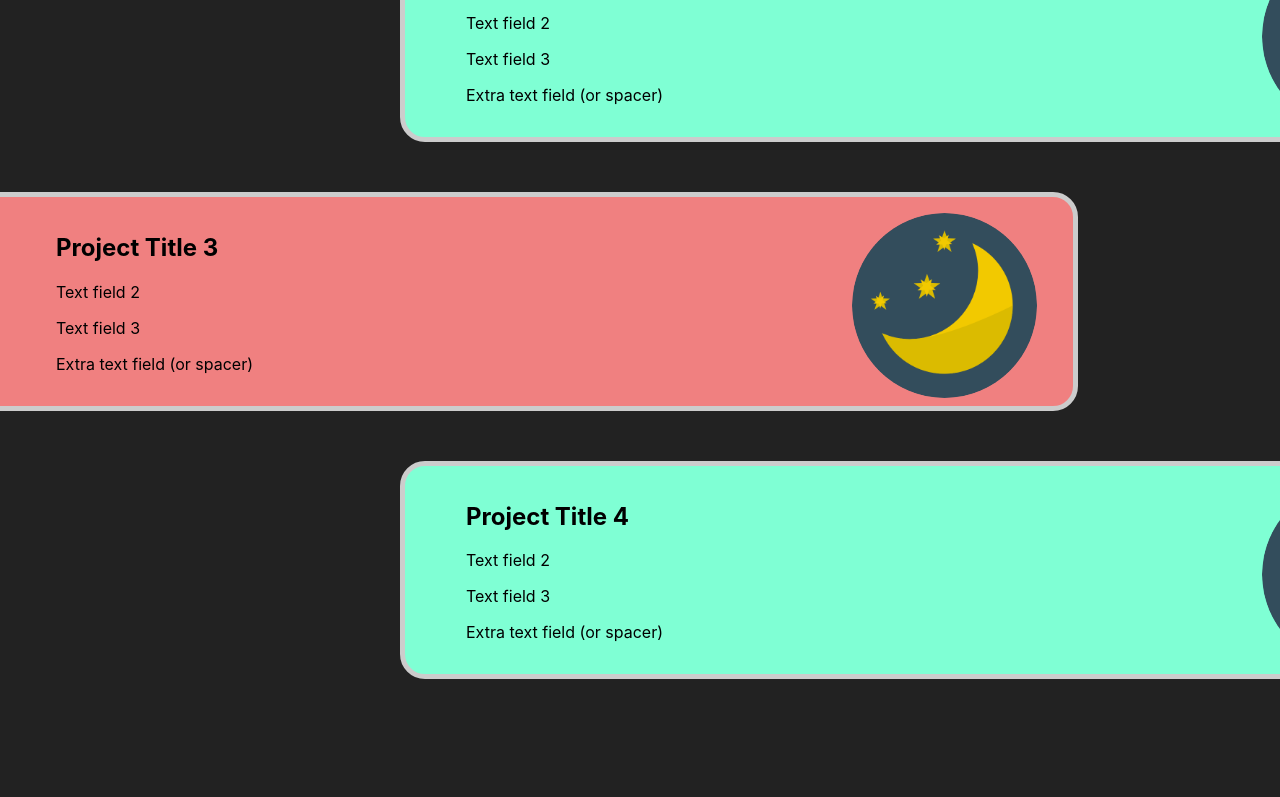
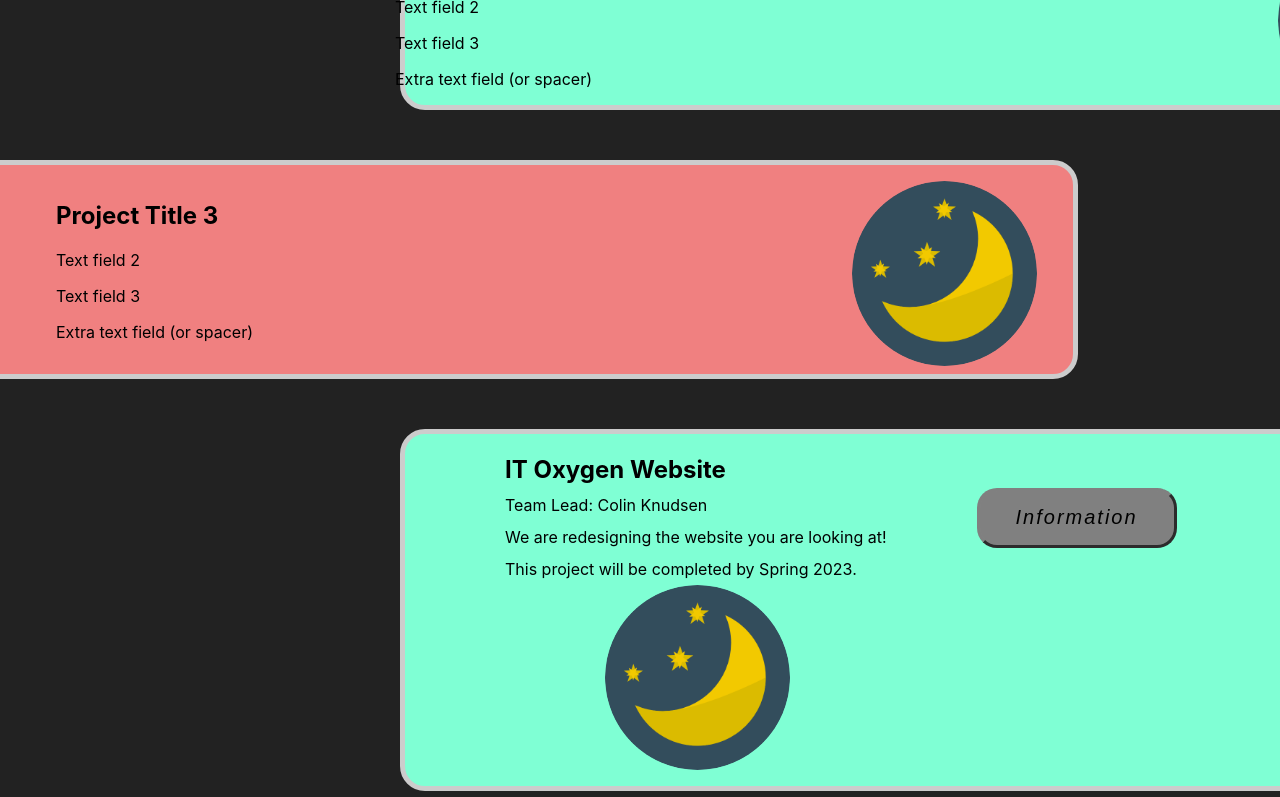
Before and after one commit to itoxygen/ITO-Website-Redesign, a React (Create React App) app in the folder my-app/: page / in a window 1280 px wide. Shown: the part 2000-2797 px from the top of the page. Built offline with nearby package versions, Linux system fonts and the light colour scheme.

Commit message:
Unimprosoning the popup box

```diff
--- a/my-app/src/App.css
+++ b/my-app/src/App.css
@@ -14,7 +14,7 @@
     aqua,
     blue
   );
-  height: 50px;
+  height: 200px;
   position: fixed;
   aspect-ratio: 1;
   left: 50%;
@@ -22,7 +22,7 @@
   translate: -50% -50%;
   border-radius: 50%;
   animation: rotate 10s infinite;
-  filter: blur(10px);
+  filter: blur(50px);
   opacity: 50%;
   z-index: 1;
 }
@@ -45,14 +45,6 @@
 
 
 
-.popup {
-  height: 500px;
-  width: 100%;
-  background-color: green;
-  position: absolute;
-  top: 210%;
-  right: 25%;
-}
 
 
 .landingPageContent {
@@ -368,6 +360,8 @@ html {
   z-index: 2;
 }
 
+
+
 /* Float images inside the container to the left. Add a right margin, and style the image as a circle */
 .projectLeftIndent img {
   float: right;
@@ -381,12 +375,12 @@ html {
   border: 5px solid #ccc;
   background-color:aquamarine;
   border-radius: 25px;
-  padding: 16px;
-  margin: 50px;
+  /*padding: 16px;*/
+  padding-left:40px;
   margin-left: 400px;
   margin-right: -40px;
   text-align: justify;
-  text-indent: 45px;
+  text-indent: -50px;
   position:relative;
   z-index: 2;
 }
@@ -398,3 +392,62 @@ html {
   border-radius: 50%;
   z-index: 2;
 }
+
+.project_list_item {
+  scroll-behavior: smooth;
+  list-style: none;
+  /*Removes the dots in the front of each list item.*/
+  display: inline-block;
+  /*Sets the list items horizontal.*/
+  padding: 0px 20px;
+  /*Adds some distance between each navigation item.*/
+  vertical-align: middle;
+  line-height: 0px;
+  margin-left: 100px;
+}
+
+.project_button {
+  height: 60px;
+  width: 200px;
+  border-radius: 20px;
+  border-width: 3px;
+  border-color: gray;
+  animation: background-pan 3s linear infinite;
+  background: gray;
+  background-size:200%;
+  letter-spacing: 2px;
+  font-size: 20px;
+  cursor: pointer;
+  font-style:oblique;
+}
+
+
+.popup {
+  height: 500px;
+  width: 50%;
+  margin-left: 25%;
+  background-color: gray;
+  position: absolute;
+  top: 210%;
+  z-index: 3;
+}
+
+.popup_backdrop img {
+  float: right;
+  margin-right: 30px;
+  border-radius: 50%;
+  z-index: 2;
+}
+
+.popup_backdrop  b {
+  float: left;
+  font-size: xx-small;
+  position: relative;
+}
+
+.popup_backdrop  p {
+  float: left;
+  margin-right: 100px;
+  font-size: medium;
+  position: relative;
+}
--- a/my-app/src/App.tsx
+++ b/my-app/src/App.tsx
@@ -99,20 +99,41 @@ function App() {
             </div>
 
             <div className="projectRightIndent">
-              <img id="moon" src="darkmode.png" alt="TEMPORARY PLACEHOLDER" width="185px"></img>
-              <h2>Project Title 4</h2>
-              <p>Text field 2</p>
-              <p>Text field 3</p>
-              <p>Extra text field (or spacer)</p>
+              <ul className="project_list">
+                <li className="project_list_item">
+                  <h2>IT Oxygen Website</h2>
+                  <br></br>
+                  <p>Team Lead: Colin Knudsen</p>
+                  <br></br>
+                  <p>We are redesigning the website you are looking at!</p>
+                  <br></br>
+                  <p>This project will be completed by Spring 2023.</p>
+                </li>
+                <li className="project_list_item"><button className="project_button">Information</button></li>
+                <li className="project_list_item"><img id="moon" src="darkmode.png" alt="TEMPORARY PLACEHOLDER" width="185px"></img></li>
+              </ul>
+
             </div>
         </div>
      </div>
 
      <div className="joe" id="joe"></div>
 
-     {isShown && (<div className="popup" onMouseEnter={() => setIsShown(true)} onMouseLeave={() => setIsShown(false)}>
-      <div className="popup_backdrop"></div>
-     </div>)}
+     {isShown &&
+     (<div className="popup" onMouseEnter={() => setIsShown(true)} onMouseLeave={() => setIsShown(false)}>
+        <div className="popup_backdrop">
+            <img id="moon" src="darkmode.png" alt="TEMPORARY PLACEHOLDER" width="185px"></img>
+            <h2>IT Oxygen Website</h2>
+            <p>Team Lead: Colin Knudsen</p>
+            <p>Description: This project is... what you're looking at.</p>
+            <p>Extra text field (or spacer)</p>
+          <br></br>
+            <b>
+
+            </b>
+        </div>
+      </div>
+    )}
 
 
 
```
